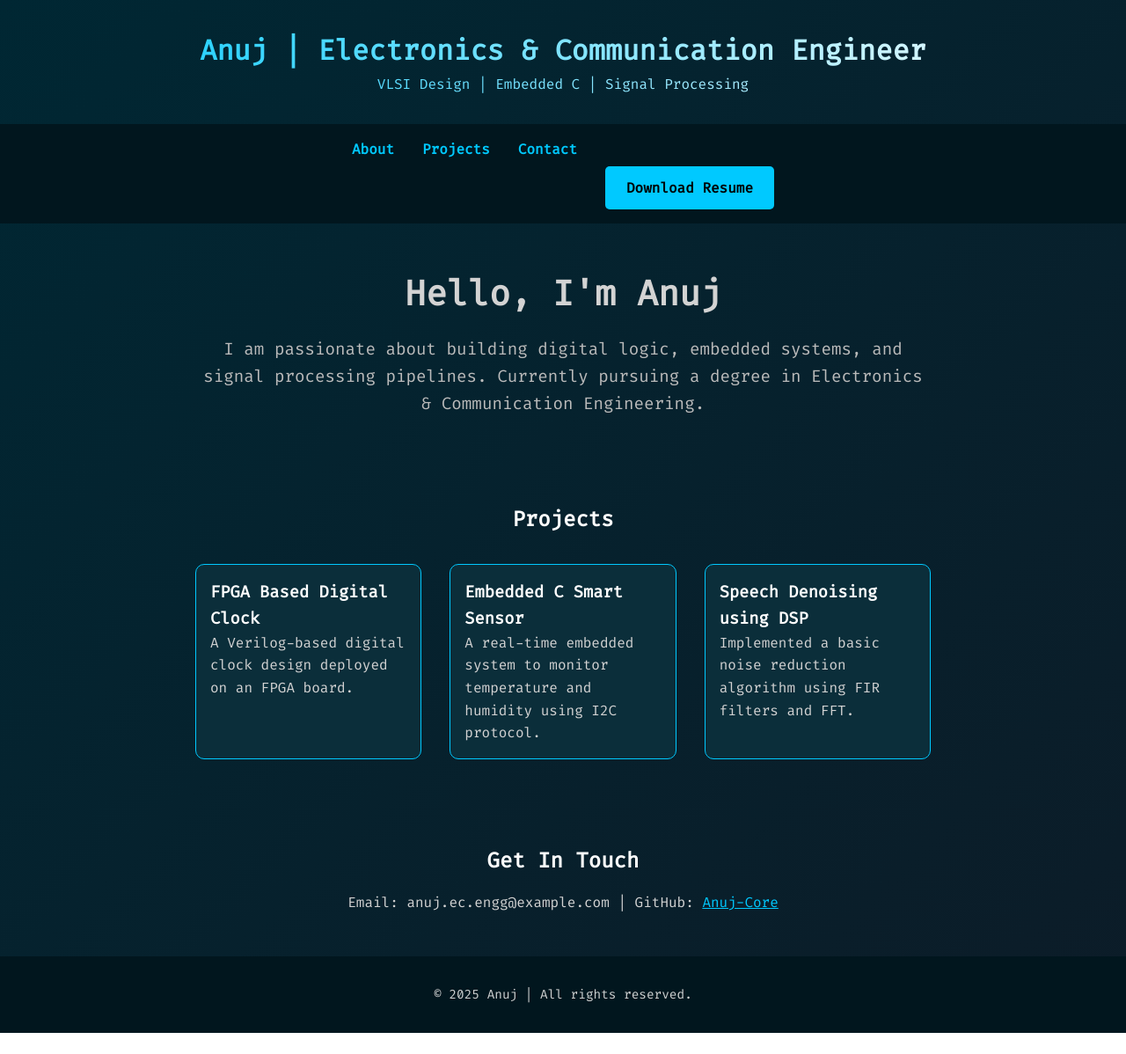
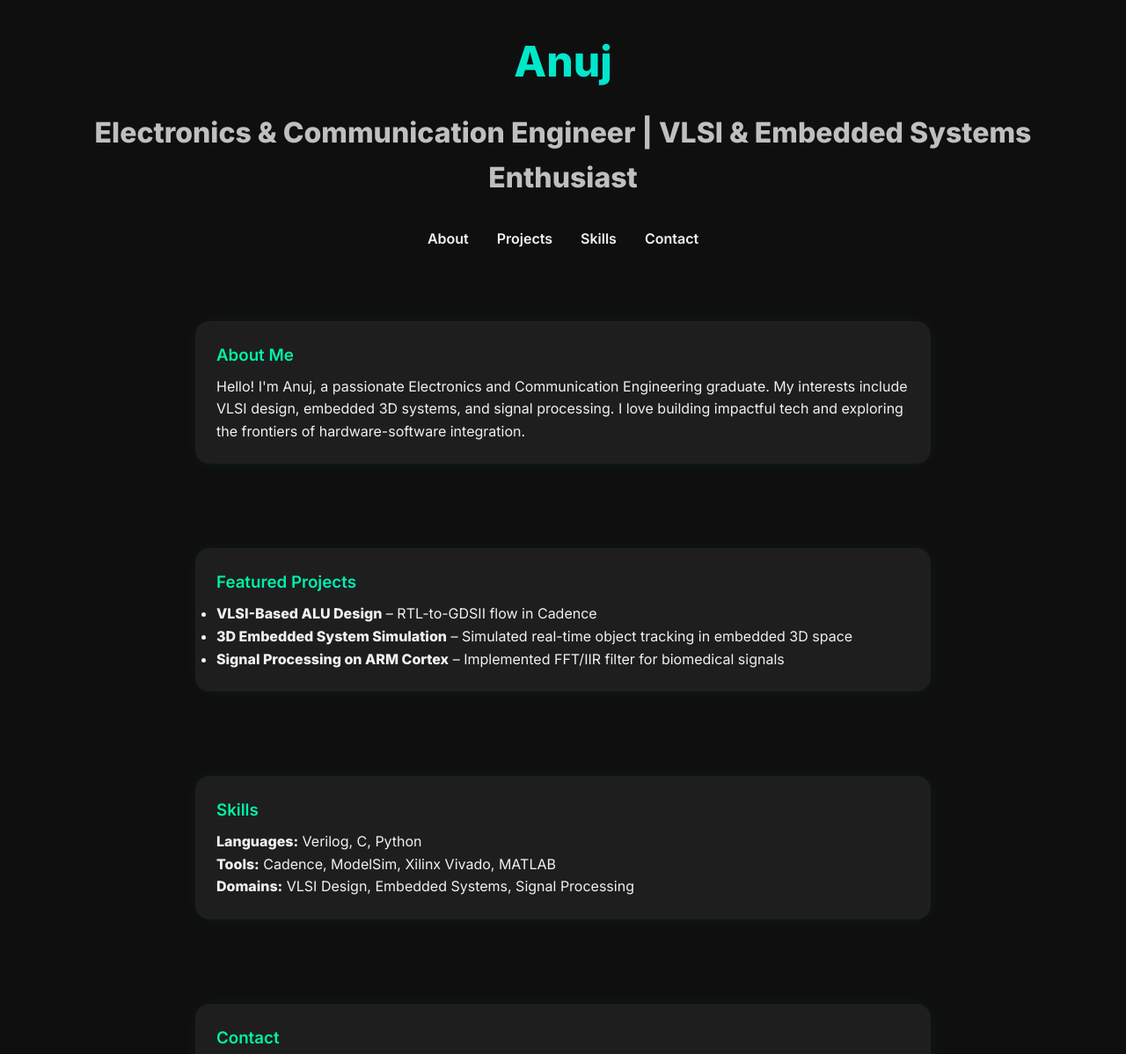
Before and after one commit to anuj-core/anuj-core.github.io, a plain HTML site: page index.html in a window 1280 px wide. Shown: the top 1198 px of the page at 88% size. Before the commit the page ends 1174 px from the top, so only its background shows below. Drawn offline with Linux system fonts and the light colour scheme.

Commit message:
Update index.html

```diff
--- a/index.html
+++ b/index.html
@@ -1,35 +1,45 @@
 <!DOCTYPE html><html lang="en"><head>
-  <meta charset="UTF-8">
-  <meta name="viewport" content="width=device-width, initial-scale=1.0">
+  <meta charset="UTF-8" />
+  <meta name="viewport" content="width=device-width, initial-scale=1.0" />
   <title>Anuj | Portfolio</title>
-  <link rel="preconnect" href="https://fonts.googleapis.com">
-  <link rel="preconnect" href="https://fonts.gstatic.com" crossorigin>
-  <link href="https://fonts.googleapis.com/css2?family=Fira+Code&display=swap" rel="stylesheet">
+  <link href="https://fonts.googleapis.com/css2?family=Inter:wght@400;600;800&display=swap" rel="stylesheet">
   <style>
     :root {
-      --copper-blue: #00c9ff;
-      --deep-blue: #002733;
-      --white: #ffffff;
-      --text-gray: #d3d3d3;
+      --bg-color: #0f0f0f;
+      --primary: #00f5a0;
+      --secondary: #00d9f5;
+      --text-color: #f1f1f1;
+      --gradient: linear-gradient(135deg, var(--primary), var(--secondary));
     }* {
   margin: 0;
   padding: 0;
   box-sizing: border-box;
-  font-family: 'Fira Code', monospace;
 }
 
 body {
-  background: linear-gradient(135deg, var(--deep-blue), #0c1c28);
-  color: var(--text-gray);
+  background-color: var(--bg-color);
+  font-family: 'Inter', sans-serif;
+  color: var(--text-color);
   line-height: 1.6;
 }
 
 header {
   padding: 2rem;
   text-align: center;
-  background: linear-gradient(to right, var(--copper-blue), var(--white));
+}
+
+h1 {
+  font-size: 3rem;
+  background: var(--gradient);
   -webkit-background-clip: text;
   -webkit-text-fill-color: transparent;
+  font-weight: 800;
+}
+
+h2 {
+  font-size: 2rem;
+  margin: 1rem 0;
+  color: #ffffffbb;
 }
 
 nav {
@@ -37,103 +47,103 @@ nav {
   justify-content: center;
   gap: 2rem;
   padding: 1rem;
-  background-color: #01161e;
 }
 
 nav a {
-  color: var(--copper-blue);
+  color: var(--text-color);
   text-decoration: none;
-  font-weight: bold;
+  font-weight: 600;
+  transition: color 0.3s;
+}
+
+nav a:hover {
+  color: var(--primary);
 }
 
 section {
-  padding: 3rem 2rem;
   max-width: 900px;
   margin: auto;
+  padding: 2rem;
 }
 
-.hero {
-  text-align: center;
+.card {
+  background-color: #1e1e1e;
+  padding: 1.5rem;
+  border-radius: 16px;
+  margin-bottom: 2rem;
+  box-shadow: 0 0 20px rgba(0, 255, 170, 0.05);
+  transition: transform 0.3s ease;
 }
 
-.hero h1 {
-  font-size: 2.5rem;
-  margin-bottom: 1rem;
+.card:hover {
+  transform: translateY(-5px);
 }
 
-.hero p {
-  font-size: 1.2rem;
-  color: #bbbbbb;
-}
-
-.button {
-  display: inline-block;
-  margin-top: 2rem;
-  padding: 0.75rem 1.5rem;
-  background: var(--copper-blue);
-  color: #000;
-  text-decoration: none;
-  border-radius: 5px;
-  font-weight: bold;
-}
-
-.projects {
-  display: grid;
-  grid-template-columns: repeat(auto-fit, minmax(250px, 1fr));
-  gap: 2rem;
-}
-
-.project-card {
-  background-color: #0b2e3a;
-  padding: 1rem;
-  border-radius: 10px;
-  border: 1px solid var(--copper-blue);
-}
-
-.project-card h3 {
-  color: var(--white);
+.card h3 {
+  margin-bottom: 0.5rem;
+  background: var(--gradient);
+  -webkit-background-clip: text;
+  -webkit-text-fill-color: transparent;
+  font-weight: 600;
 }
 
 footer {
   text-align: center;
   padding: 2rem;
-  background-color: #01161e;
   font-size: 0.9rem;
+  color: #888;
+}
+
+@media (max-width: 600px) {
+  h1 {
+    font-size: 2rem;
+  }
+
+  nav {
+    flex-direction: column;
+  }
 }
 
   </style>
 </head><body>
   <header>
-    <h1>Anuj | Electronics & Communication Engineer</h1>
-    <p>VLSI Design | Embedded C | Signal Processing</p>
-  </header>  <nav>
-    <a href="#about">About</a>
-    <a href="#projects">Projects</a>
-    <a href="#contact">Contact</a>
-    <a href="./Anuj_Resume.pdf" class="button" download>Download Resume</a>
-  </nav>  <section class="hero" id="about">
-    <h1>Hello, I'm Anuj</h1>
-    <p>I am passionate about building digital logic, embedded systems, and signal processing pipelines. Currently pursuing a degree in Electronics & Communication Engineering.</p>
+    <h1>Anuj</h1>
+    <h2>Electronics & Communication Engineer | VLSI & Embedded Systems Enthusiast</h2>
+    <nav>
+      <a href="#about">About</a>
+      <a href="#projects">Projects</a>
+      <a href="#skills">Skills</a>
+      <a href="#contact">Contact</a>
+    </nav>
+  </header>  <section id="about">
+    <div class="card">
+      <h3>About Me</h3>
+      <p>Hello! I'm Anuj, a passionate Electronics and Communication Engineering graduate. My interests include VLSI design, embedded 3D systems, and signal processing. I love building impactful tech and exploring the frontiers of hardware-software integration.</p>
+    </div>
   </section>  <section id="projects">
-    <h2 style="color: var(--white); text-align:center; margin-bottom: 2rem;">Projects</h2>
-    <div class="projects">
-      <div class="project-card">
-        <h3>FPGA Based Digital Clock</h3>
-        <p>A Verilog-based digital clock design deployed on an FPGA board.</p>
-      </div>
-      <div class="project-card">
-        <h3>Embedded C Smart Sensor</h3>
-        <p>A real-time embedded system to monitor temperature and humidity using I2C protocol.</p>
-      </div>
-      <div class="project-card">
-        <h3>Speech Denoising using DSP</h3>
-        <p>Implemented a basic noise reduction algorithm using FIR filters and FFT.</p>
-      </div>
+    <div class="card">
+      <h3>Featured Projects</h3>
+      <ul>
+        <li><strong>VLSI-Based ALU Design</strong> – RTL-to-GDSII flow in Cadence</li>
+        <li><strong>3D Embedded System Simulation</strong> – Simulated real-time object tracking in embedded 3D space</li>
+        <li><strong>Signal Processing on ARM Cortex</strong> – Implemented FFT/IIR filter for biomedical signals</li>
+      </ul>
+    </div>
+  </section>  <section id="skills">
+    <div class="card">
+      <h3>Skills</h3>
+      <p><strong>Languages:</strong> Verilog, C, Python</p>
+      <p><strong>Tools:</strong> Cadence, ModelSim, Xilinx Vivado, MATLAB</p>
+      <p><strong>Domains:</strong> VLSI Design, Embedded Systems, Signal Processing</p>
     </div>
   </section>  <section id="contact">
-    <h2 style="color: var(--white); text-align:center; margin-bottom: 1rem;">Get In Touch</h2>
-    <p style="text-align:center;">Email: anuj.ec.engg@example.com | GitHub: <a href="https://github.com/Anuj-Core" style="color: var(--copper-blue);">Anuj-Core</a></p>
+    <div class="card">
+      <h3>Contact</h3>
+      <p>Feel free to reach out for collaborations or opportunities!</p>
+      <p><strong>Email:</strong> anuj@example.com</p>
+      <p><strong>GitHub:</strong> <a href="https://github.com/anuj-core" target="_blank">github.com/anuj-core</a></p>
+    </div>
   </section>  <footer>
-    <p>&copy; 2025 Anuj | All rights reserved.</p>
+    <p>Designed & Built by Anuj &mdash; 2025</p>
   </footer>
 </body></html>
```
